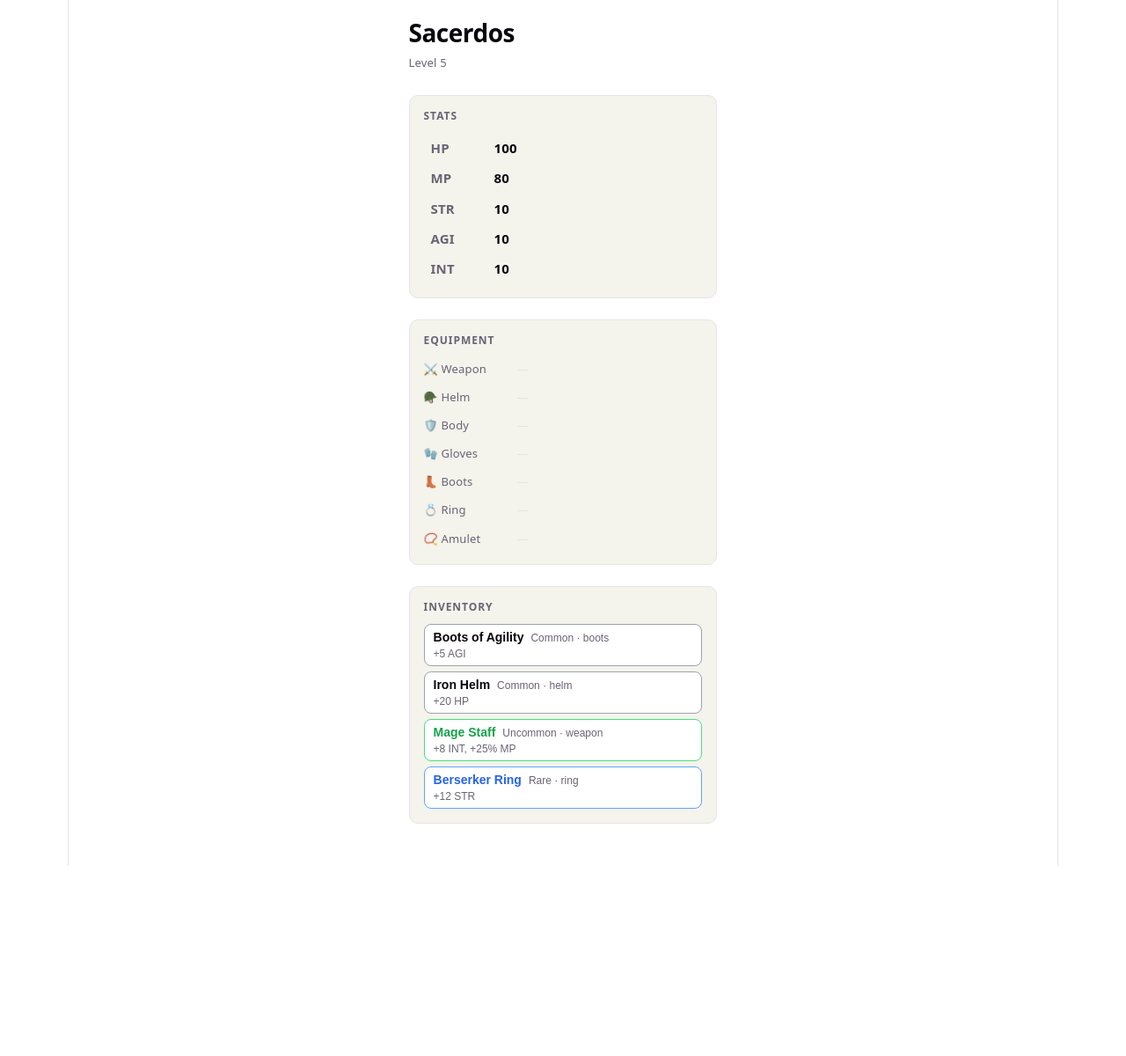
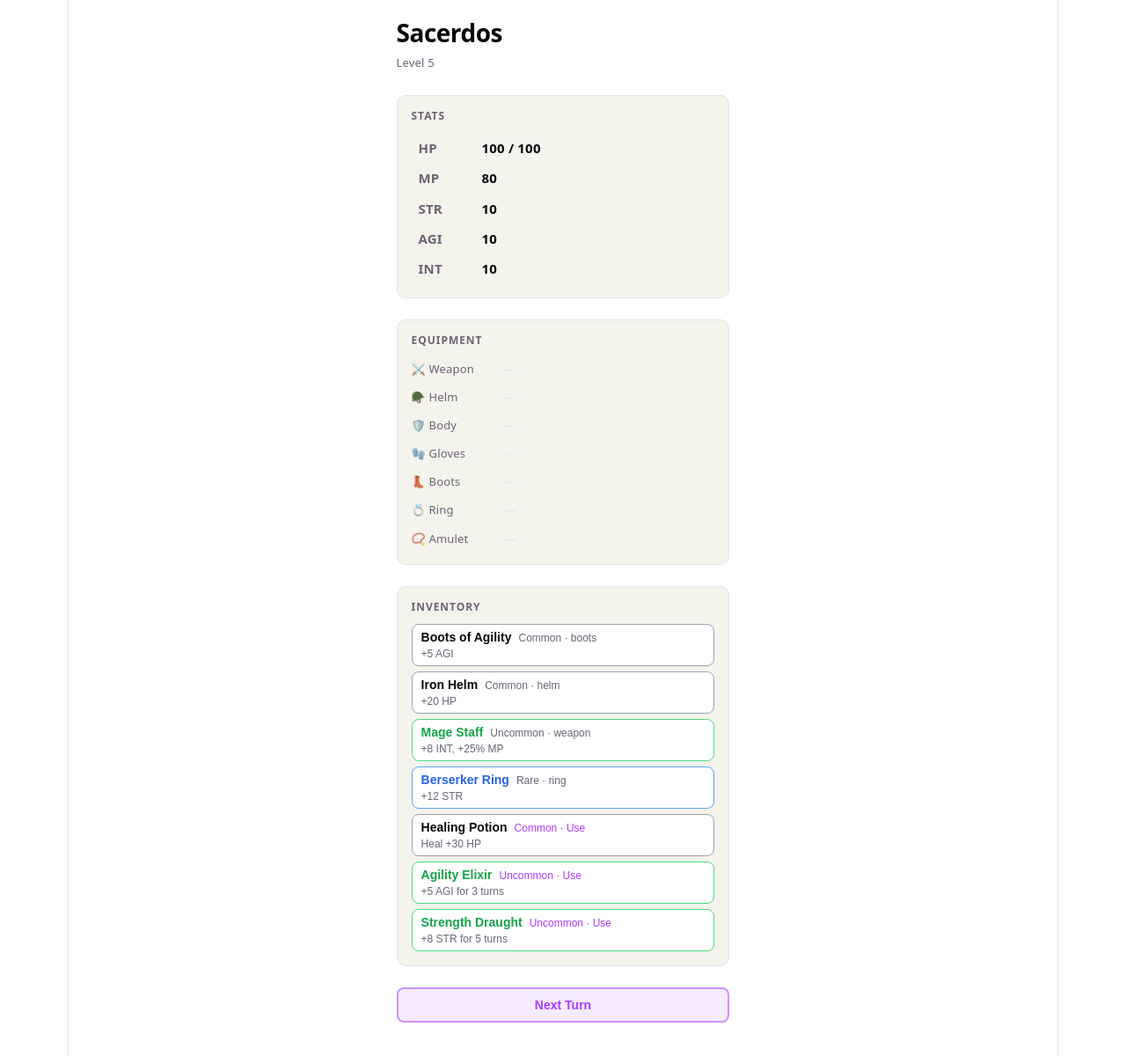
Before and after one commit to raphaelbp12/sacerdos-io, a React (Vite) app: page / in a window 1280 px wide. Shown: the top 1200 px of the page at 88% size. Before the commit the page ends 984 px from the top, so only its background shows below. Built offline with nearby package versions, Linux system fonts and the light colour scheme.

Commit message:
feat(domain): implement buffs and consumables system with active effects and healing
Signed-off-by: Raphael Parreira <raphael.parreira@lego.com>

```diff
--- a/src/App.css
+++ b/src/App.css
@@ -195,3 +195,53 @@
     color: #fbbf24;
   }
 }
+
+/* ── Active buffs ─────────────────────────────────────────── */
+.buff-list {
+  list-style: none;
+  padding: 0;
+  margin: 0;
+  display: flex;
+  flex-direction: column;
+  gap: 4px;
+}
+
+.buff-row {
+  display: flex;
+  justify-content: space-between;
+  align-items: center;
+  font-size: 13px;
+}
+
+.buff-name {
+  color: var(--accent);
+  font-weight: 600;
+}
+
+.buff-timer {
+  color: var(--text);
+  font-variant-numeric: tabular-nums;
+}
+
+/* ── Consumable "Use" label ──────────────────────────────── */
+.item-meta--use {
+  color: var(--accent);
+}
+
+/* ── Next Turn button ────────────────────────────────────── */
+.next-turn-btn {
+  width: 100%;
+  padding: 10px;
+  border-radius: 8px;
+  border: 2px solid var(--accent-border);
+  background: var(--accent-bg);
+  color: var(--accent);
+  font-size: 14px;
+  font-weight: 600;
+  cursor: pointer;
+  transition: background 0.15s;
+}
+
+.next-turn-btn:hover {
+  background: var(--accent-border);
+}
--- a/src/App.tsx
+++ b/src/App.tsx
@@ -1,10 +1,14 @@
-import { useRef, useReducer } from "react";
+import { useState, useReducer } from "react";
 import "./App.css";
 import { Character, ATTRIBUTES } from "./domain/stats";
-import { Equipment, Inventory, EQUIPMENT_SLOTS } from "./domain/items";
+import {
+  Equipment,
+  Inventory,
+  EQUIPMENT_SLOTS,
+  SEED_ITEMS,
+} from "./domain/items";
 import type { Attribute } from "./domain/stats";
 import type { EquipmentSlot, Item } from "./domain/items";
-import { SEED_ITEMS } from "./domain/items/seed-items";
 
 const CHARACTER_LEVEL = 5;
 
@@ -45,23 +49,20 @@ function formatModifiers(item: Item): string {
 }
 
 function App() {
-  const equipmentRef = useRef<Equipment | null>(null);
-  if (equipmentRef.current === null) {
-    equipmentRef.current = new Equipment();
-  }
-
-  const inventoryRef = useRef<Inventory | null>(null);
-  if (inventoryRef.current === null) {
+  // useState with lazy initializers creates each object exactly once.
+  // The same instance is returned on every re-render, so mutations
+  // (equip, use, advance) are reflected without re-creating the objects.
+  const [equipment] = useState(() => new Equipment());
+  const [inventory] = useState(() => {
     const inv = new Inventory();
     SEED_ITEMS.forEach((item) => inv.add(item));
-    inventoryRef.current = inv;
-  }
+    return inv;
+  });
+  const [character] = useState(
+    () => new Character(BASE_STATS, [equipment], CHARACTER_LEVEL),
+  );
 
   const [, forceUpdate] = useReducer((x: number) => x + 1, 0);
-
-  const equipment = equipmentRef.current;
-  const inventory = inventoryRef.current;
-  const character = new Character(BASE_STATS, [equipment], CHARACTER_LEVEL);
 
   function handleEquip(item: Item) {
     const displaced = equipment.equip(item, CHARACTER_LEVEL);
@@ -76,6 +77,19 @@ function App() {
     forceUpdate();
   }
 
+  function handleUse(item: Item) {
+    character.use(item);
+    inventory.remove(item);
+    forceUpdate();
+  }
+
+  function handleNextTurn() {
+    character.advance(1);
+    forceUpdate();
+  }
+
+  const activeBuffs = character.getActiveBuffs();
+
   return (
     <main className="game">
       <h1 className="game-title">Sacerdos</h1>
@@ -88,12 +102,32 @@ function App() {
             {ATTRIBUTES.map((attr) => (
               <tr key={attr}>
                 <th>{attr}</th>
-                <td>{character.getStat(attr)}</td>
+                <td>
+                  {attr === "HP"
+                    ? `${character.currentHP} / ${character.getStat("HP")}`
+                    : character.getStat(attr)}
+                </td>
               </tr>
             ))}
           </tbody>
         </table>
       </section>
+
+      {activeBuffs.length > 0 && (
+        <section className="panel">
+          <h2 className="panel-heading">Active Buffs</h2>
+          <ul className="buff-list">
+            {activeBuffs.map(({ def, remaining }) => (
+              <li key={def.id} className="buff-row">
+                <span className="buff-name">{def.name}</span>
+                <span className="buff-timer">
+                  {remaining} turn{remaining !== 1 ? "s" : ""}
+                </span>
+              </li>
+            ))}
+          </ul>
+        </section>
+      )}
 
       <section className="panel">
         <h2 className="panel-heading">Equipment</h2>
@@ -124,11 +158,42 @@ function App() {
       <section className="panel">
         <h2 className="panel-heading">Inventory</h2>
         {inventory.items.length === 0 ? (
-          <p className="empty-msg">All items equipped</p>
+          <p className="empty-msg">Inventory empty</p>
         ) : (
           <ul className="item-list">
             {inventory.items.map((item) => (
               <li key={item.id}>
+                {item.kind === "consumable" ? (
+                  <button
+                    className={`item-chip ${RARITY_CLASS[item.rarity]}`}
+                    onClick={() => handleUse(item)}
+                    title="Click to use"
+                  >
+                    <span className="item-name">{item.name}</span>
+                    <span className="item-meta item-meta--use">
+                      {item.rarity} · Use
+                    </span>
+                    {item.buff && (
+                      <span className="item-mods">
+                        {item.buff.modifiers
+                          .map((m) =>
+                            m.kind === "flat"
+                              ? `+${m.value} ${m.attribute}`
+                              : `+${Math.round(m.value * 100)}% ${m.attribute}`,
+                          )
+                          .join(", ")}{" "}
+                        for {item.buff.duration} turns
+                      </span>
+                    )}
+                    {item.instantEffects && (
+                      <span className="item-mods">
+                        {item.instantEffects
+                          .map((e) => `Heal +${e.amount} ${e.attribute}`)
+                          .join(", ")}
+                      </span>
+                    )}
+                  </button>
+                ) : (
                   <button
                     className={`item-chip ${RARITY_CLASS[item.rarity]}`}
                     onClick={() => handleEquip(item)}
@@ -140,11 +205,16 @@ function App() {
                     </span>
                     <span className="item-mods">{formatModifiers(item)}</span>
                   </button>
+                )}
               </li>
             ))}
           </ul>
         )}
       </section>
+
+      <button className="next-turn-btn" onClick={handleNextTurn}>
+        Next Turn
+      </button>
     </main>
   );
 }
--- /dev/null
+++ b/src/domain/clock/clock.ts
@@ -0,0 +1,11 @@
+/**
+ * Abstraction for advancing time in abstract units.
+ * - Turn-based: caller advances by 1 per turn.
+ * - Real-time: caller advances by deltaSeconds per frame.
+ * - Tests: caller advances manually for deterministic results.
+ *
+ * Domain code never reads wall-clock time directly.
+ */
+export interface Clock {
+  advance(amount: number): void;
+}
--- /dev/null
+++ b/src/domain/clock/index.ts
@@ -0,0 +1 @@
+export type { Clock } from "./clock";
--- /dev/null
+++ b/src/domain/effects/buff.ts
@@ -0,0 +1,86 @@
+import type { Modifier, ModifierSource } from "../stats/modifier";
+import type { Clock } from "../clock/clock";
+
+/**
+ * Pure-data definition for a timed buff.
+ * Defined once; referenced by items, skills, or any other source.
+ */
+export interface BuffDef {
+  readonly id: string;
+  readonly name: string;
+  /** Duration in abstract time units (advanced by the caller via Clock.advance). */
+  readonly duration: number;
+  readonly modifiers: readonly Modifier[];
+}
+
+/** Internal runtime state for a single active buff. */
+class ActiveBuff {
+  declare remaining: number;
+
+  constructor(readonly def: BuffDef) {
+    this.remaining = def.duration;
+  }
+
+  refresh(): void {
+    this.remaining = this.def.duration;
+  }
+
+  advance(amount: number): void {
+    this.remaining -= amount;
+  }
+
+  get isExpired(): boolean {
+    return this.remaining <= 0;
+  }
+}
+
+/**
+ * Tracks active timed buffs for a character.
+ *
+ * Implements ModifierSource so it can be passed directly to Character as a stat source.
+ * Implements Clock so callers advance time through a single surface.
+ *
+ * Stacking rule (locked): refresh — re-applying an active buff resets its timer.
+ */
+export class BuffTracker implements ModifierSource, Clock {
+  declare private readonly active: Map<string, ActiveBuff>;
+
+  constructor() {
+    this.active = new Map();
+  }
+
+  /** Apply a buff. If already active, refreshes its remaining duration. */
+  apply(def: BuffDef): void {
+    const existing = this.active.get(def.id);
+    if (existing) {
+      existing.refresh();
+    } else {
+      this.active.set(def.id, new ActiveBuff(def));
+    }
+  }
+
+  /** Advance time by `amount` units; expired buffs are removed automatically. */
+  advance(amount: number): void {
+    for (const [id, buff] of this.active) {
+      buff.advance(amount);
+      if (buff.isExpired) this.active.delete(id);
+    }
+  }
+
+  /** Implements ModifierSource — aggregates modifiers from all active buffs. */
+  getModifiers(): readonly Modifier[] {
+    const result: Modifier[] = [];
+    for (const buff of this.active.values()) {
+      result.push(...buff.def.modifiers);
+    }
+    return result;
+  }
+
+  /** Returns a snapshot of currently active buffs with their remaining time. */
+  getActiveBuffs(): readonly { def: BuffDef; remaining: number }[] {
+    return [...this.active.values()].map((b) => ({
+      def: b.def,
+      remaining: b.remaining,
+    }));
+  }
+}
--- /dev/null
+++ b/src/domain/effects/index.ts
@@ -0,0 +1,4 @@
+export type { BuffDef } from "./buff";
+export { BuffTracker } from "./buff";
+
+export type { InstantEffectDef } from "./instant-effect";
--- a/src/domain/items/index.ts
+++ b/src/domain/items/index.ts
@@ -8,3 +8,4 @@ export type { ItemKind, Item } from "./item";
 
 export { Equipment } from "./equipment";
 export { Inventory } from "./inventory";
+export { SEED_ITEMS } from "./seed-items";
--- a/src/domain/items/seed-items.ts
+++ b/src/domain/items/seed-items.ts
@@ -1,10 +1,11 @@
 /**
- * Hand-authored starter item catalog for Milestone 2.5.
+ * Hand-authored starter item catalog for Milestone 2.5 / 3.
  * Pure data — no behavior. New items are added here, not as new classes.
  */
 import type { Item } from "./item";
 
 export const SEED_ITEMS: readonly Item[] = [
+  // ── Equippables ────────────────────────────────────────────────────────────
   {
     id: "boots-of-agility",
     name: "Boots of Agility",
@@ -44,4 +45,43 @@ export const SEED_ITEMS: readonly Item[] = [
     slot: "ring",
     modifiers: [{ attribute: "STR", kind: "flat", value: 12 }],
   },
+
+  // ── Consumables ────────────────────────────────────────────────────────────
+  {
+    id: "healing-potion",
+    name: "Healing Potion",
+    rarity: "Common",
+    kind: "consumable",
+    levelReq: 1,
+    modifiers: [],
+    instantEffects: [{ type: "heal", attribute: "HP", amount: 30 }],
+  },
+  {
+    id: "agility-elixir",
+    name: "Agility Elixir",
+    rarity: "Uncommon",
+    kind: "consumable",
+    levelReq: 1,
+    modifiers: [],
+    buff: {
+      id: "agi-elixir-buff",
+      name: "Agility Boost",
+      duration: 3,
+      modifiers: [{ attribute: "AGI", kind: "flat", value: 5 }],
+    },
+  },
+  {
+    id: "strength-draught",
+    name: "Strength Draught",
+    rarity: "Uncommon",
+    kind: "consumable",
+    levelReq: 1,
+    modifiers: [],
+    buff: {
+      id: "str-draught-buff",
+      name: "Strength Boost",
+      duration: 5,
+      modifiers: [{ attribute: "STR", kind: "flat", value: 8 }],
+    },
+  },
 ];
--- a/src/domain/stats/character.ts
+++ b/src/domain/stats/character.ts
@@ -1,6 +1,8 @@
 import type { Attribute } from "./attribute";
 import type { ModifierSource } from "./modifier";
 import { computeStat } from "./compute-stat";
+import { BuffTracker } from "../effects/buff";
+import type { Item } from "../items/item";
 
 /**
  * Stat-holder for a character.
@@ -15,23 +17,73 @@ import { computeStat } from "./compute-stat";
 export class Character {
   declare private readonly baseStats: Readonly<Record<Attribute, number>>;
   declare private readonly sources: readonly ModifierSource[];
+  declare private readonly buffs: BuffTracker;
+  declare private _currentHP: number;
   declare readonly level: number;
 
   constructor(
     baseStats: Readonly<Record<Attribute, number>>,
     sources: readonly ModifierSource[] = [],
     level: number = 1,
+    buffs?: BuffTracker,
   ) {
     this.baseStats = baseStats;
     this.sources = sources;
     this.level = level;
+    this.buffs = buffs ?? new BuffTracker();
+    this._currentHP = this.getStat("HP");
+  }
+
+  get currentHP(): number {
+    return this._currentHP;
   }
 
   getStat(attribute: Attribute): number {
     const base = this.baseStats[attribute];
-    const modifiers = this.sources
+    const modifiers = [...this.sources, this.buffs]
       .flatMap((s) => s.getModifiers())
       .filter((m) => m.attribute === attribute);
     return computeStat(base, modifiers);
   }
+
+  /**
+   * Reduces currentHP by `amount`, floored at 0.
+   */
+  takeDamage(amount: number): void {
+    this._currentHP = Math.max(0, this._currentHP - amount);
+  }
+
+  /**
+   * Applies all effects from a consumable item.
+   * Throws if the item is not a consumable.
+   */
+  use(item: Item): void {
+    if (item.kind !== "consumable") {
+      throw new Error(
+        `Item "${item.name}" is not usable (kind: ${item.kind}).`,
+      );
+    }
+    for (const effect of item.instantEffects ?? []) {
+      if (effect.type === "heal") {
+        const maxHP = this.getStat("HP");
+        this._currentHP = Math.min(this._currentHP + effect.amount, maxHP);
+      }
+    }
+    if (item.buff) {
+      this.buffs.apply(item.buff);
+    }
+  }
+
+  /**
+   * Advances time by `amount` units.
+   * Expired buffs are pruned automatically.
+   */
+  advance(amount: number): void {
+    this.buffs.advance(amount);
+  }
+
+  /** Returns a snapshot of currently active buffs with their remaining time. */
+  getActiveBuffs(): ReturnType<BuffTracker["getActiveBuffs"]> {
+    return this.buffs.getActiveBuffs();
+  }
 }
```
Also changed, not shown: src/domain/effects/instant-effect.ts (added, +12 -0 lines), src/domain/items/item.ts (+7 -0 lines), src/domain/stats/index.ts (+5 -5 lines), 2 other files (tests, documents, lock files or other folders). Lines whose indentation alone changed are shown as unchanged.
